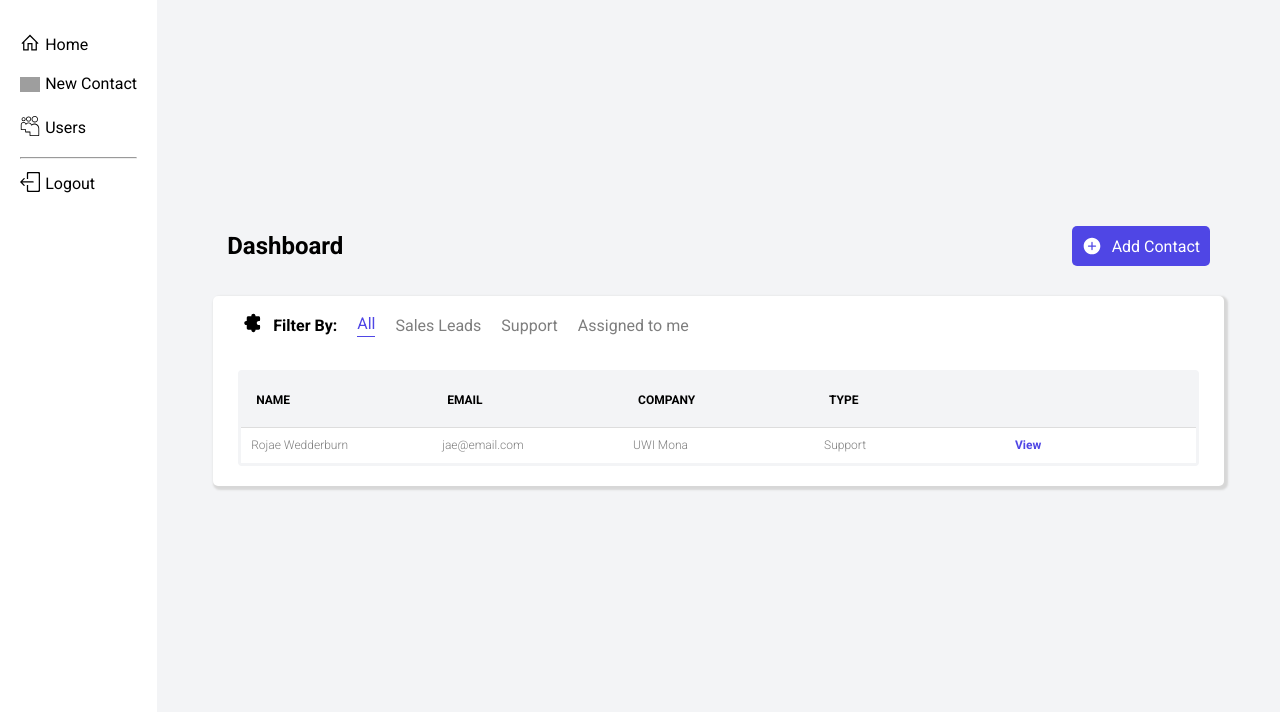
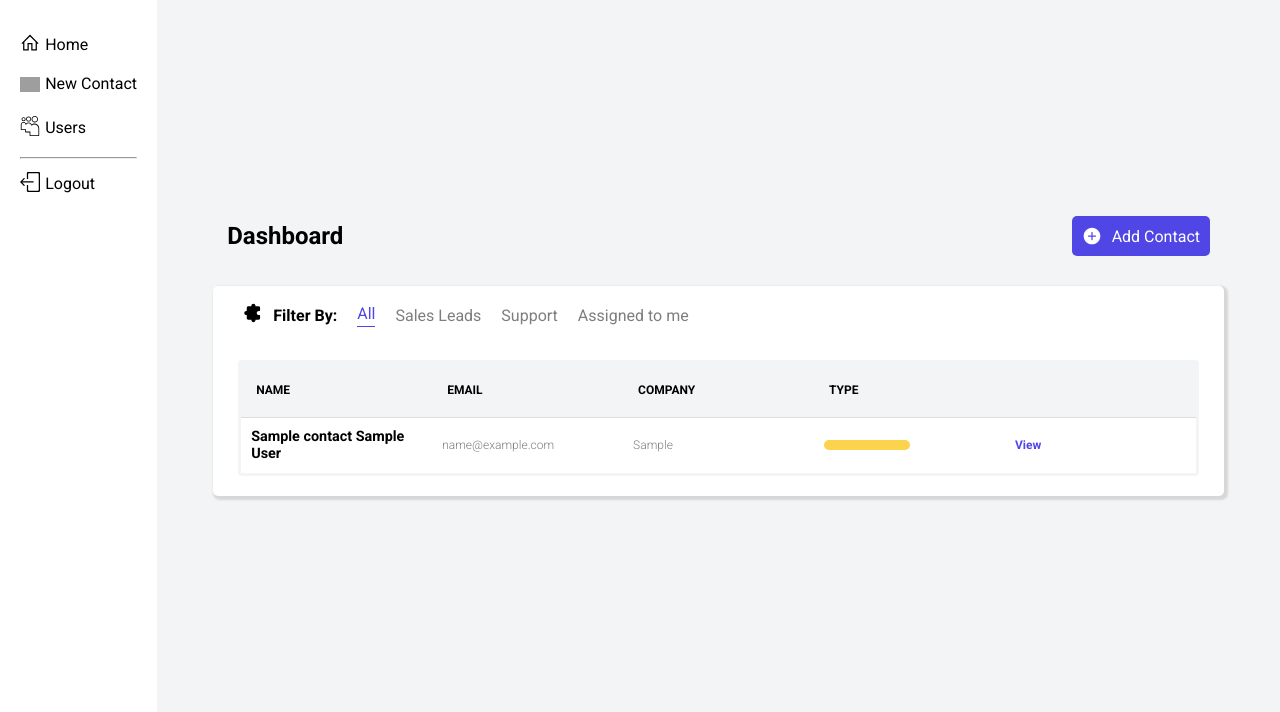
Before and after one commit to jaecoder20/info2180-finalproject, a PHP site: page /info2180-finalproject/ in a window 1280 px wide. Shown: the part 88-800 px from the top of the page. Run offline with PHP 8.4, Linux system fonts and the light colour scheme; a user stored in the database is signed in; data comes from the database, SQL or seed files in the repository; tables that the repository leaves empty hold one stand-in row (values such as "Sample post"); grey boxes are pictures that could not be loaded.

Commit message:
Fixed dashboard to show contact type style, removed call back because it allows the user to leave the page before user/contact is added to database, along with some other small fixes to make things work

```diff
--- a/database/config.php
+++ b/database/config.php
@@ -2,12 +2,12 @@
 
 // Database credentials
 define('DB_SERVER', 'localhost');
-define('DB_USERNAME', 'root');
-define('DB_PASSWORD', 'root');
+define('DB_USERNAME', 'jae_user');
+define('DB_PASSWORD', 'password123');
 define('DB_NAME', 'dolphin_crm');
 
 /* Attempt to connect to MySQL database */
-$link = mysqli_connect(DB_SERVER, DB_USERNAME, DB_PASSWORD, DB_NAME,3307);
+$link = mysqli_connect(DB_SERVER, DB_USERNAME, DB_PASSWORD, DB_NAME);
 
 // Check connection
 if($link === false){
--- a/database/schema.sql
+++ b/database/schema.sql
@@ -1,3 +1,6 @@
+DROP DATABASE IF EXISTS dolphin_crm;
+CREATE DATABASE dolphin_crm;
+USE dolphin_crm;
 CREATE TABLE IF NOT EXISTS Users (
     id INTEGER PRIMARY KEY AUTO_INCREMENT,
     firstname VARCHAR(255),
@@ -39,4 +42,3 @@
 INSERT INTO Users (firstname, lastname, password, email, role, created_at)
 VALUES ('Admin', 'User', '$2y$10$OM5emM7Q8sn3jm42Tsg3i.4yHo4zaJiwLc3X5nIB8ViopajOsTyLy', 'admin@project2.com', 'Administrator', CURRENT_TIMESTAMP);
 INSERT INTO Contacts (id, title, firstname, lastname, email, telephone, company, type, assigned_to, created_by, created_at, updated_at)
-VALUES ('1', 'Mr.', 'Rojae', 'Wedderburn', 'jae@email.com', '999-999-999','UWI Mona', 'Support', "Admin", "Admin", CURRENT_TIMESTAMP,CURRENT_TIMESTAMP);
--- a/frontend/dashboard.php
+++ b/frontend/dashboard.php
@@ -16,7 +16,7 @@
   </div>
 <?php
 require_once "../database/config.php";
-$sql = "SELECT firstname, lastname, email, company, type FROM Contacts";
+$sql = "SELECT title,firstname, lastname, email, company, type FROM Contacts";
 
 echo '<table cellspacing="0">
         <thead>
@@ -33,11 +33,12 @@
 if($result = mysqli_query($link, $sql)){
     if(mysqli_num_rows($result) > 0){
         while($row = mysqli_fetch_array($result)){
+          $typeClass = ($row['type'] == 'SUPPORT') ? 'support' : 'sales-lead';
             echo "<tr>";
-                echo "<td>" . $row['firstname'] . " " . $row['lastname'] . "</td>";
+                echo "<td class='name-highlight'>".$row['title'].' ' . $row['firstname'] . " " . $row['lastname'] . "</td>";
                 echo "<td>" . $row['email'] . "</td>";
                 echo "<td>" . $row['company'] . "</td>";
-                echo "<td>" . $row['type'] . "</td>";
+                echo "<td><p class='" . $typeClass . "'>" . $row['type'] . "</p></td>";
                 echo "<td><a href='contactDetails.php'>View</a></td>";
             echo "</tr>";
         }
--- a/frontend/newContacts.php
+++ b/frontend/newContacts.php
@@ -44,9 +44,9 @@
   <div class="input-containers">
       <label class="input-labels" for="title">Title</label>
       <select name="title" name="title" required>
-        <option value="Mr">Mr.</option>
-        <option value="Ms">Ms.</option>
-        <option value="Mrs">Mrs.</option>
+        <option value="Mr.">Mr.</option>
+        <option value="Ms.">Ms.</option>
+        <option value="Mrs.">Mrs.</option>
       </select>
     </div>
     <div class="input-containers">
--- a/scripts/app.js
+++ b/scripts/app.js
@@ -63,27 +63,26 @@
             };
         }
 
-        console.log(FormData);
+
 
         if (validationFailed) {
           alert('Please fix issues in Form submission and try again.');
         }else {
+        console.log(FormData);
         // Used callback so the form can be submitted after generating the success message
         alert(generateSuccessMessage(currentPage,userName));
-            setTimeout(function() {
             $.ajax({
                 url: currentPage,
                 type: 'POST',
                 data: FormData,
                 success: function(data) {
+                    console.log(data);
                     getDisplayAJAX(currentPage);
                 },
                 error: function(err) {
                     alert(err);
                 }
             })
-            //   document.querySelector('form').submit();
-            }, 3000);
         }
 
     });
--- a/styles/dashboard.css
+++ b/styles/dashboard.css
@@ -228,7 +228,7 @@
     color: white;
     padding: 5px;
     border-radius: 5px;
-    background-color: var(--support-colr)
+    background-color: var(--support-colr);
 }
 .sales-lead{
     text-align: center;
@@ -236,7 +236,7 @@
     color: white;
     padding: 5px;
     border-radius: 5px;
-    background-color: var(--sales-colr)
+    background-color: var(--sales-colr);
 }
 
 .add-button{
```
Lines whose indentation alone changed are shown as unchanged.
